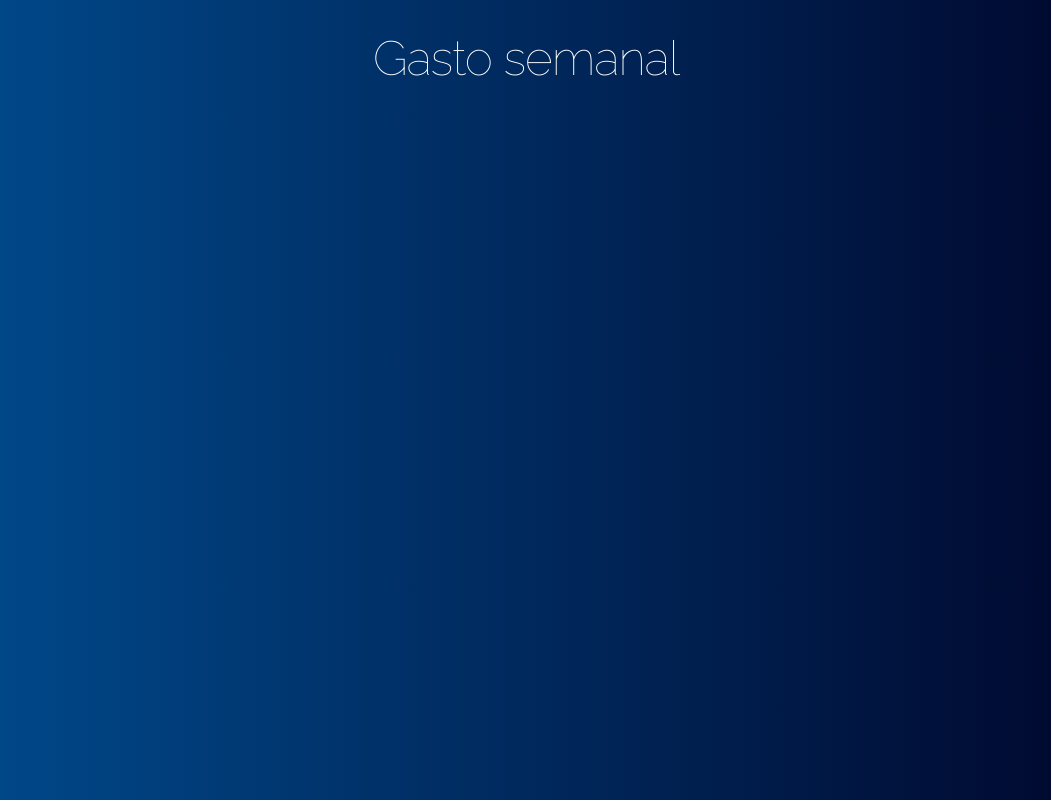
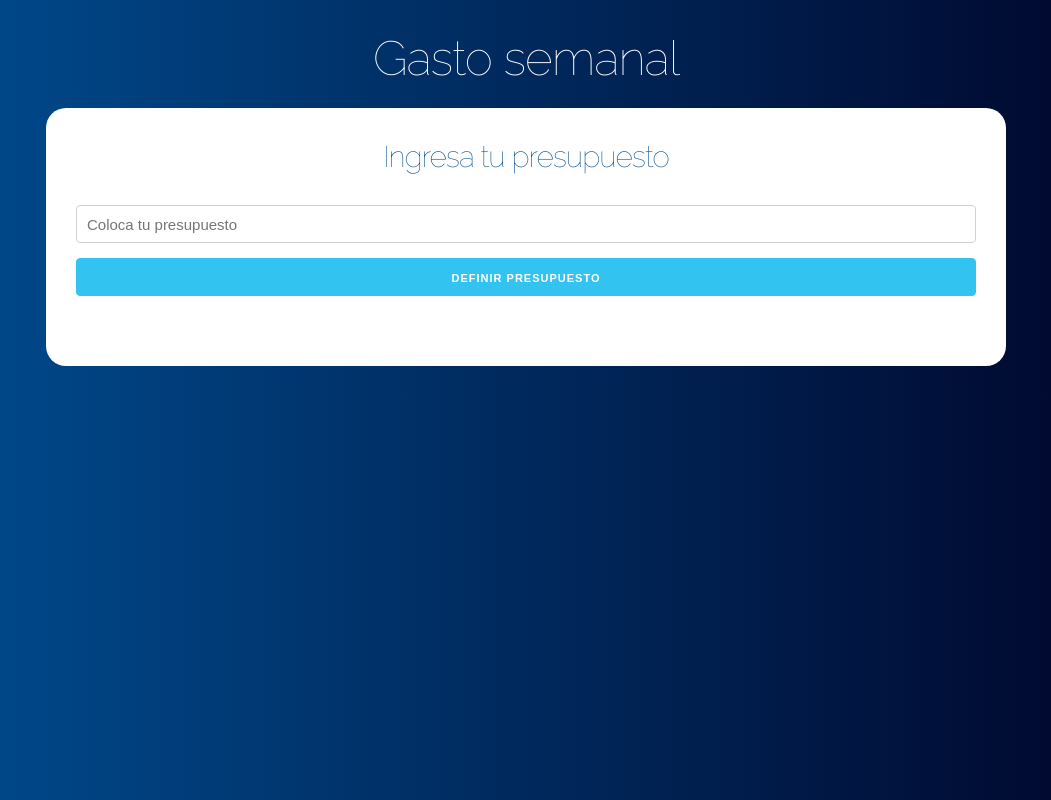
Before and after one commit to nicksiuxs/budget-control, a React (Create React App) app: page / in a window 1280 px wide. Shown: the whole page, without its empty margins (114-1165 px from the left). Built offline with nearby package versions, Linux system fonts and the light colour scheme.

Commit message:
ADD: Question component Question component was added to the project

```diff
--- a/src/App.js
+++ b/src/App.js
@@ -1,10 +1,14 @@
 import React from 'react';
+import Question from './components/Question/Question.js';
 
 function App() {
   return (
     <div className="container">
       <header>
         <h1>Gasto semanal</h1>
+        <div className="contenido-principal contenido">
+          <Question/>
+        </div>
       </header>
     </div>
   );
--- /dev/null
+++ b/src/components/Question/Question.js
@@ -0,0 +1,23 @@
+import React from 'react';
+
+const Question = () => {
+    return (
+    <div>
+        <h2>Ingresa tu presupuesto</h2>
+        <form>
+            <input
+                type="number"
+                className="u-full-width"
+                placeholder="Coloca tu presupuesto"
+            />
+            <input
+                type="submit"
+                className="button-primary u-full-width"
+                value="Definir presupuesto"
+            />
+        </form>
+    </div>
+    );
+}
+
+export default Question;
```
